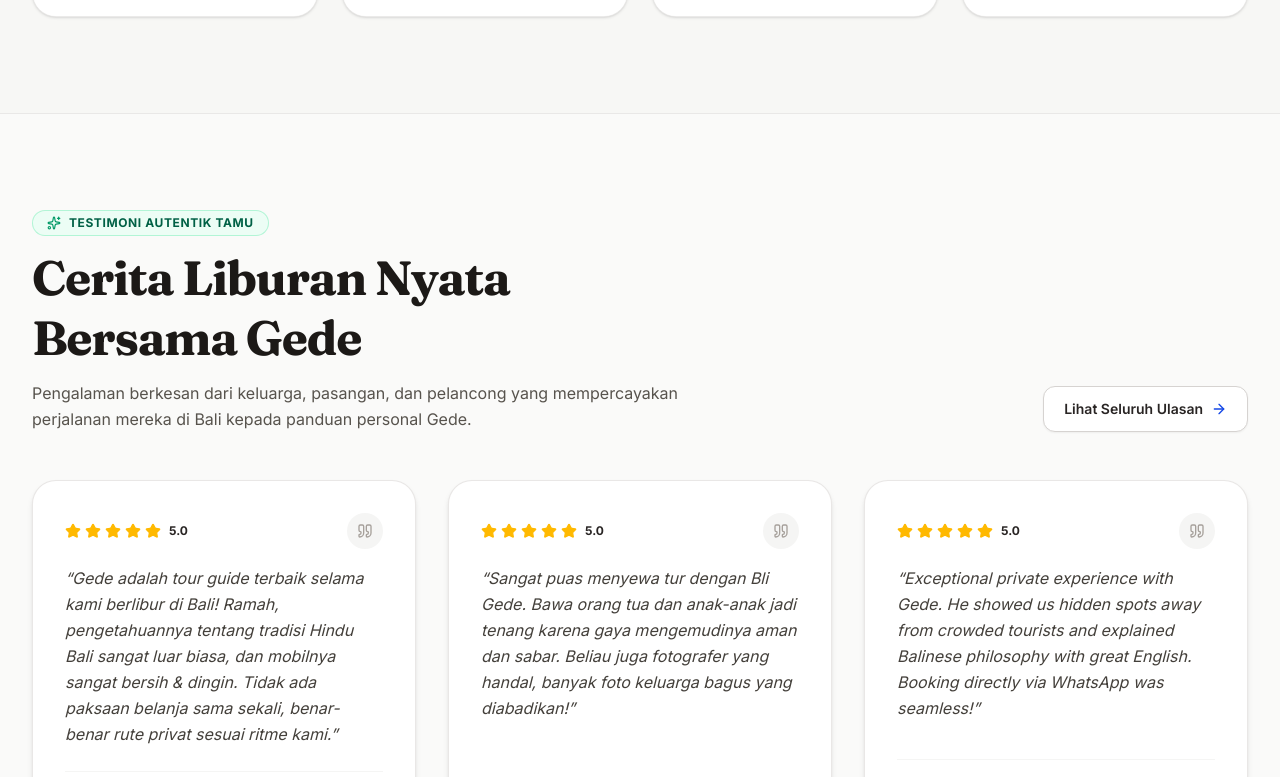
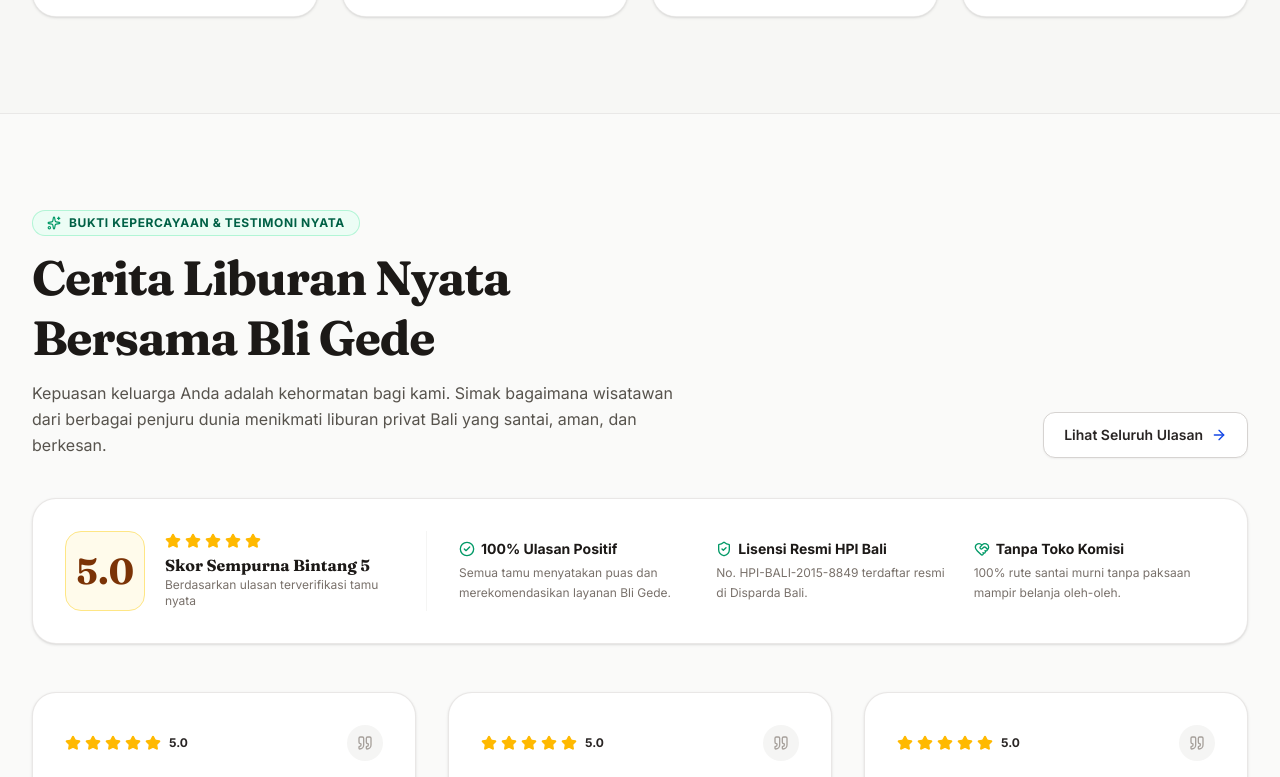
Before and after one commit to sumestawsome/gedebaliguide, a Next.js app: page / in a window 1280 px wide. Shown: the part 3103-3880 px from the top of the page. Built offline with nearby package versions, Linux system fonts and the light colour scheme.

Commit message:
feat(home): display rating summary banner and trust metrics in TestimonialsSection

```diff
--- a/src/components/home/TestimonialsSection.tsx
+++ b/src/components/home/TestimonialsSection.tsx
@@ -2,10 +2,10 @@
 
 import React from "react";
 import Link from "next/link";
-import { Star, Quote, ArrowRight, CheckCircle2, HeartHandshake, Sparkles } from "lucide-react";
+import { Star, Quote, ArrowRight, CheckCircle2, HeartHandshake, Sparkles, ShieldCheck, Award, MessageCircle } from "lucide-react";
 import { motion } from "framer-motion";
 import { Review } from "@/types";
-import { mockReviews } from "@/data/mock-data";
+import { mockReviews, mockGuideProfile } from "@/data/mock-data";
 
 interface TestimonialsSectionProps {
   reviews?: Review[];
@@ -17,29 +17,31 @@ export default function TestimonialsSection({ reviews = mockReviews }: Testimoni
     (r) => r.isApproved && r.featured
   );
 
+  const allApproved = (reviews || []).filter((r) => r.isApproved);
+  const totalCount = allApproved.length > 0 ? allApproved.length : 48;
+
   // Jika belum ada testimoni yang layak tampil, seksi ini disembunyikan sepenuhnya
-  // agar tidak menunjukkan konten kosong yang janggal bagi calon tamu.
   if (approvedFeaturedReviews.length === 0) {
     return null;
   }
 
   return (
-    <section className="py-16 md:py-24 bg-[#fafaf9] relative overflow-hidden">
+    <section className="py-16 md:py-24 bg-[#fafaf9] relative overflow-hidden border-b border-stone-200/80">
       <div className="mx-auto max-w-7xl px-4 sm:px-6 lg:px-8">
         {/* Section Header */}
-        <div className="flex flex-col md:flex-row md:items-end justify-between gap-6 mb-12">
+        <div className="flex flex-col md:flex-row md:items-end justify-between gap-6 mb-10">
           <div className="space-y-3 max-w-2xl">
             <div className="inline-flex items-center gap-2 rounded-full bg-emerald-50 border border-emerald-200/80 px-3.5 py-1 text-xs font-bold uppercase tracking-wider text-emerald-800">
               <Sparkles className="h-3.5 w-3.5 text-emerald-600" />
-              <span>Testimoni Autentik Tamu</span>
+              <span>Bukti Kepercayaan & Testimoni Nyata</span>
             </div>
 
             <h2 className="font-serif text-3xl sm:text-4xl lg:text-5xl font-bold tracking-tight text-stone-900 leading-tight">
-              Cerita Liburan Nyata Bersama Gede
+              Cerita Liburan Nyata Bersama Bli Gede
             </h2>
 
             <p className="text-stone-600 text-sm sm:text-base leading-relaxed font-sans">
-              Pengalaman berkesan dari keluarga, pasangan, dan pelancong yang mempercayakan perjalanan mereka di Bali kepada panduan personal Gede.
+              Kepuasan keluarga Anda adalah kehormatan bagi kami. Simak bagaimana wisatawan dari berbagai penjuru dunia menikmati liburan privat Bali yang santai, aman, dan berkesan.
             </p>
           </div>
 
@@ -52,6 +54,64 @@ export default function TestimonialsSection({ reviews = mockReviews }: Testimoni
           </Link>
         </div>
 
+        {/* Rating Summary Banner */}
+        <div className="mb-12 rounded-3xl bg-white border border-stone-200/90 p-6 sm:p-8 shadow-sm">
+          <div className="grid grid-cols-1 md:grid-cols-12 gap-6 sm:gap-8 items-center">
+            {/* Big Rating Number */}
+            <div className="md:col-span-4 flex items-center gap-5 border-b md:border-b-0 md:border-r border-stone-100 pb-5 md:pb-0 md:pr-6">
+              <div className="flex h-20 w-20 shrink-0 items-center justify-center rounded-2xl bg-amber-50 border border-amber-200 text-center">
+                <span className="font-serif text-4xl font-bold text-amber-900">5.0</span>
+              </div>
+              <div>
+                <div className="flex items-center gap-1">
+                  {[1, 2, 3, 4, 5].map((s) => (
+                    <Star key={s} className="h-4 w-4 fill-amber-400 text-amber-400" />
+                  ))}
+                </div>
+                <h3 className="font-serif text-base font-bold text-stone-900 mt-1">
+                  Skor Sempurna Bintang 5
+                </h3>
+                <p className="text-xs text-stone-500">
+                  Berdasarkan ulasan terverifikasi tamu nyata
+                </p>
+              </div>
+            </div>
+
+            {/* 3 Key Trust Metrics */}
+            <div className="md:col-span-8 grid grid-cols-1 sm:grid-cols-3 gap-4 text-xs sm:text-sm">
+              <div className="space-y-1">
+                <div className="flex items-center gap-1.5 font-bold text-stone-900">
+                  <CheckCircle2 className="h-4 w-4 text-emerald-600 shrink-0" />
+                  <span>100% Ulasan Positif</span>
+                </div>
+                <p className="text-stone-500 text-xs leading-relaxed">
+                  Semua tamu menyatakan puas dan merekomendasikan layanan Bli Gede.
+                </p>
+              </div>
+
+              <div className="space-y-1">
+                <div className="flex items-center gap-1.5 font-bold text-stone-900">
+                  <ShieldCheck className="h-4 w-4 text-emerald-600 shrink-0" />
+                  <span>Lisensi Resmi HPI Bali</span>
+                </div>
+                <p className="text-stone-500 text-xs leading-relaxed">
+                  No. {mockGuideProfile.licenseNumber} terdaftar resmi di Disparda Bali.
+                </p>
+              </div>
+
+              <div className="space-y-1">
+                <div className="flex items-center gap-1.5 font-bold text-stone-900">
+                  <HeartHandshake className="h-4 w-4 text-emerald-600 shrink-0" />
+                  <span>Tanpa Toko Komisi</span>
+                </div>
+                <p className="text-stone-500 text-xs leading-relaxed">
+                  100% rute santai murni tanpa paksaan mampir belanja oleh-oleh.
+                </p>
+              </div>
+            </div>
+          </div>
+        </div>
+
         {/* Testimonials Cards Grid */}
         <div className="grid grid-cols-1 md:grid-cols-3 gap-8">
           {approvedFeaturedReviews.map((review, index) => (
@@ -61,7 +121,7 @@ export default function TestimonialsSection({ reviews = mockReviews }: Testimoni
               whileInView={{ opacity: 1, y: 0 }}
               viewport={{ once: true, margin: "-40px" }}
               transition={{ duration: 0.5, delay: index * 0.1 }}
-              className="relative flex flex-col justify-between rounded-3xl border border-stone-200/90 bg-white p-7 sm:p-8 shadow-md hover:shadow-xl transition-all duration-300 group"
+              className="relative flex flex-col justify-between rounded-3xl border border-stone-200/90 bg-white p-7 sm:p-8 shadow-sm hover:shadow-xl hover:border-amber-300/80 transition-all duration-300 group"
             >
               {/* Header: Stars & Quote Icon */}
               <div>
```
Also changed, not shown: .ngodingpakeai/pending.json.
